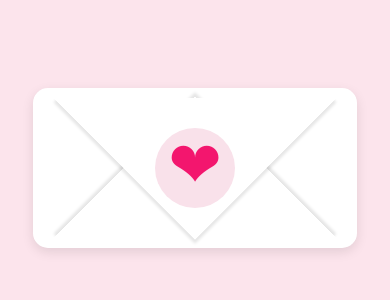
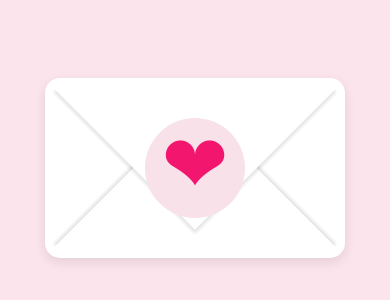
Before and after one commit to nib02/For_Layan, a plain HTML site: page index.html in a window 390 px wide. Shown: the part 254-554 px from the top of the page. Drawn offline with Linux system fonts and the light colour scheme.

Commit message:
Update style.css

```diff
--- a/style.css
+++ b/style.css
@@ -148,21 +148,12 @@ h1 {
 }
 
 @media (max-width: 600px) {
-    body {
+    .container {
         padding: 15px;
-        display: flex;
-        align-items: center;
-        justify-content: center;
+        max-width: 90%;
     }
-
-    .container {
-        width: 90%;
-        padding: 15px;
-        max-width: 350px;
-    }
-
     h1 {
-        font-size: 1.8rem;
+        font-size: 2rem;
     }
 
     .message {
@@ -172,21 +163,4 @@ h1 {
     .details h2 {
         font-size: 1.2rem;
     }
-
-    .details ul {
-        font-size: 1rem;
-    }
-
-    .heart {
-        font-size: 3em;
-    }
-
-    .heart-shape {
-        width: 80px;
-        height: 80px;
-    }
-
-    .heart-shape:before {
-        font-size: 4em;
-    }
 }
```
